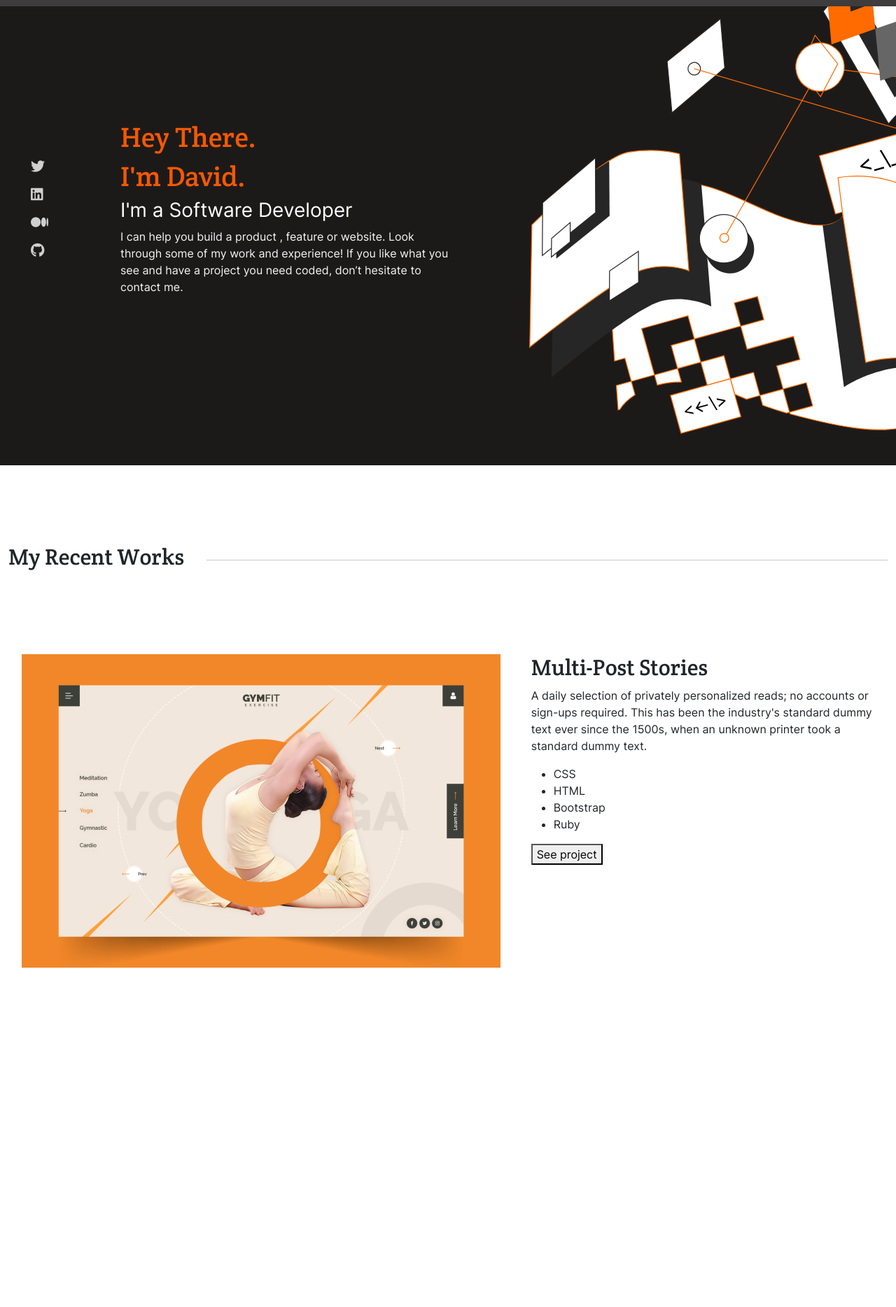
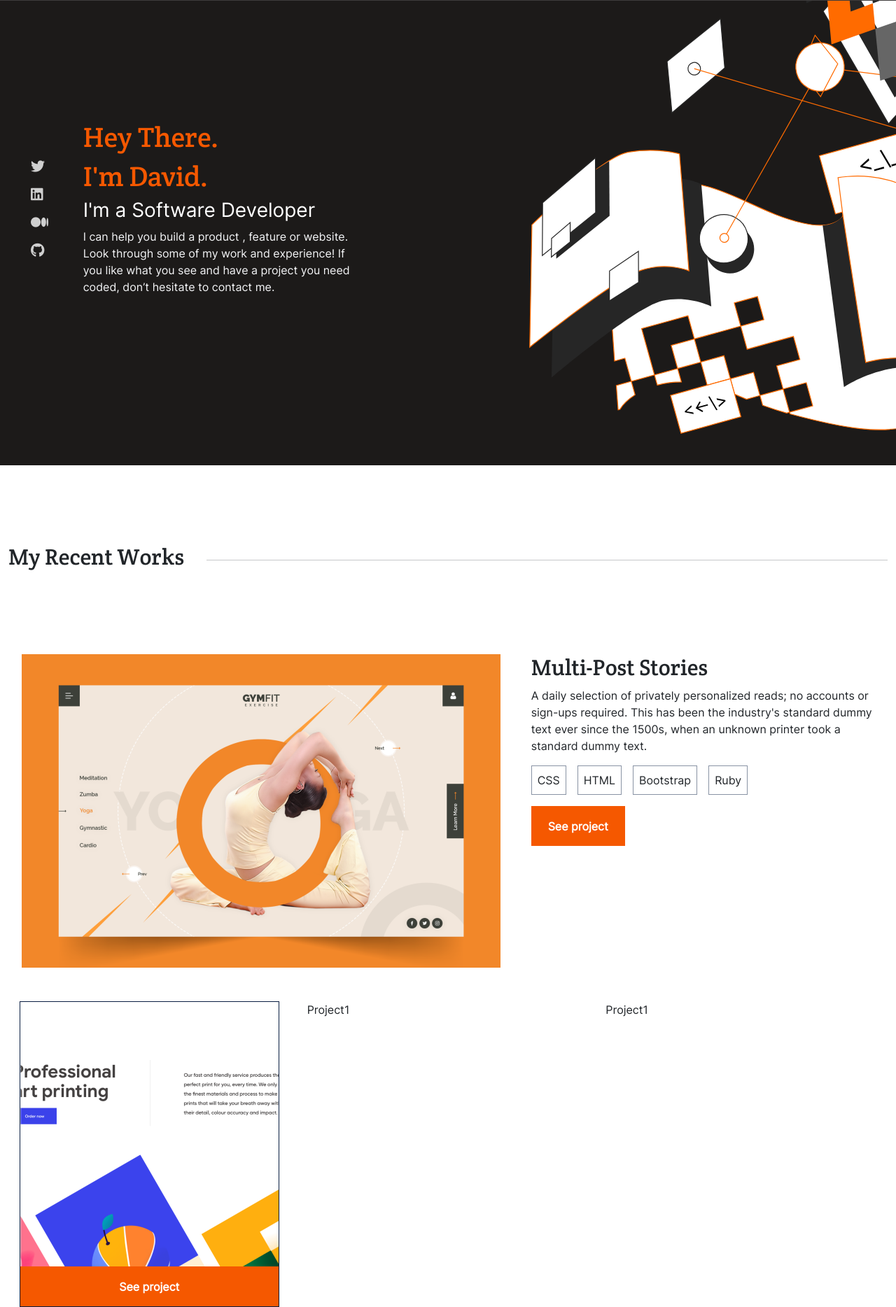
Before and after one commit to andrianarivo/portfolio-bootstrap, a plain HTML site: page index.html in a window 1280 px wide. Shown: the part 55-1923 px from the top of the page at 70% size. Before the commit the page ends 1438 px from the top, so only its background shows below. Drawn offline with Linux system fonts and the light colour scheme.

Commit message:
header done, project list in progress

```diff
--- a/index.html
+++ b/index.html
@@ -18,10 +18,10 @@
   <body>
     <header class="container-fluid">
       <nav class="navbar fixed-top navbar-expand-lg">
-        <div class="container-fluid">
+        <div class="container-lg">
           <a class="navbar-brand" href="#">Logo</a>
           <div class="collapse navbar-collapse">
-            <ul class="navbar-nav">
+            <ul class="navbar-nav align-items-center">
               <li class="nav-item"><a class="nav-link">Portfolio</a></li>
               <li class="nav-item"><a class="nav-link">About</a></li>
               <li class="nav-item"><a class="nav-link">Contact</a></li>
@@ -34,9 +34,9 @@
           </div>
         </div>
       </nav>
-      <div class="content">
-        <div>
-          <ul class="contact-icons">
+      <div class="row align-items-center">
+        <div class="col-1">
+          <ul class="d-flex flex-column contact-icons">
             <li>
               <a
                 href="https://twitter.com/DAndrianarivo"
@@ -67,7 +67,7 @@
             </li>
           </ul>
         </div>
-        <div>
+        <div class="col-4 content">
           <h2 class="h1">Hey There.</h2>
           <h2 class="h1">I'm David.</h2>
           <h3>I'm a Software Developer</h3>
@@ -81,13 +81,13 @@
     </header>
 
     <main class="container-xxl">
-      <div class="header">
+      <div class="d-flex align-items-center header">
         <h2 class="h2">My Recent Works</h2>
-        <hr />
+        <hr class="flex-grow-1 flex-shrink-0" />
       </div>
       <div class="projects">
-        <div class="project-header row">
-          <div class="col-7">
+        <div class="projects-header row">
+          <div class="col-7 d-flex justify-content-center">
             <img
               src="./img/project-header-image.png"
               width="684"
@@ -103,17 +103,33 @@
               text ever since the 1500s, when an unknown printer took a standard
               dummy text.
             </p>
-            <ul>
-              <li>CSS</li>
-              <li>HTML</li>
-              <li>Bootstrap</li>
-              <li>Ruby</li>
+            <ul class="d-flex languages">
+              <li class="language-item">CSS</li>
+              <li class="language-item">HTML</li>
+              <li class="language-item">Bootstrap</li>
+              <li class="language-item">Ruby</li>
             </ul>
-            <button>See project</button>
+            <button class="btn-filled">See project</button>
           </div>
         </div>
-        <div>
-          <div class="project-item"></div>
+        <div class="row mt-5 projects-list">
+          <div class="col-4 d-flex justify-content-center project-item">
+            <div class="project-card position-relative">
+              <img
+                src="./img/project-item-placeholder.png"
+                width="369"
+                height="435"
+                alt="project1"
+              />
+              <a
+                href="#"
+                class="position-absolute d-flex align-items-center justify-content-center bottom-0 start-0 btn-card"
+                >See project</a
+              >
+            </div>
+          </div>
+          <div class="col-4 project-item">Project1</div>
+          <div class="col-4 project-item">Project1</div>
         </div>
       </div>
     </main>
--- a/style.scss
+++ b/style.scss
@@ -1,9 +1,13 @@
+/**  SETTING **/
+
 $primaryColor: #1c1a19;
 $secondaryColor: #3e3c3c;
 $accentColor: #f55800;
+$cardBorderColor: #091e42;
 
 $greyColorLight: #f4f5f7;
 $greyColorDark: #cfcfcf;
+$borderGreyColor: #8993a4;
 
 $white: #fff;
 
@@ -37,6 +41,19 @@ h2 {
   font-family: 'Crete Round';
 }
 
+.btn-filled {
+  background-color: $accentColor;
+  border-radius: 0;
+  color: $white;
+  font-weight: 700;
+  font-family: 'Inter';
+  height: 3.6em;
+  padding: 0 1.5em;
+  border: none;
+}
+
+/**  HEADER CONTENT **/
+
 header {
   background-image: url('./img/header-illustration.svg');
   background-repeat: no-repeat;
@@ -51,10 +68,7 @@ header {
   }
 
   a {
-     &:hover {
-      text-decoration: none;
-      color:$white;
-     }
+    color: $white;
   }
 
   .navbar {
@@ -62,7 +76,6 @@ header {
 
     .navbar-nav {
       color: $white;
-      align-items: center;
       gap: 1em;
 
       a {
@@ -71,11 +84,8 @@ header {
     }
   }
 
-  div.content {
+  .content {
     color: $white;
-    max-width: 40em;
-    display: flex;
-    align-items: center;
 
     .h1 {
       color: $accentColor;
@@ -86,51 +96,60 @@ header {
       font-family: 'Inter';
     }
   }
-}
 
-main {
-  .header {
-    display: flex;
-    align-items: center;
-    margin-top: 7em;
-    margin-bottom: 7em;
-    gap: 2em;
-    hr {
-      flex: 1;
-    }
-  }
+  .contact-icons {
+    gap: 1em;
 
-  .projects {
-    .project-header {
-      div.col-7 {
-        display: flex;
-        justify-content: center;
+    li {
+      display: inline;
+      text-decoration: none;
+
+      a {
+        color: $greyColorDark;
       }
     }
   }
 }
 
-.contact-icons {
-  min-width: 10em;
-  display: flex;
-  flex-direction: column;
-  gap: 1em;
+main {
+  .header {
+    margin: 7em 0;
+    gap: 2em;
+  }
 
-  li {
-    display: inline;
-    text-decoration: none;
+  .projects {
+    .projects-header {
+      .languages {
+        padding: 0;
+        gap: 1em;
+        .language-item {
+          display: inline;
+          border: 1px solid $borderGreyColor;
+          padding: 0.5em;
+        }
+      }
+    }
 
-    a {
-      color: $greyColorDark;
+    .projects-list {
+      .project-item {
+        .project-card {
+          border: 1px solid $cardBorderColor;
+          .btn-card {
+            width: 100%;
+            color: $white;
+            height: 3.6em;
+            background-color: $accentColor;
+            text-decoration: none;
+            font-weight: 700;
+          }
+        }
+      }
     }
   }
 }
 
 @media screen and (min-width: 992px) {
   .navbar-expand-lg {
-    padding: 0 10em;
-    height: 4em;
-
     .navbar-collapse {
       justify-content: flex-end;
     }
```
Also changed, not shown: img/project-item-placeholder.png (added), style.css, 1 other file.
